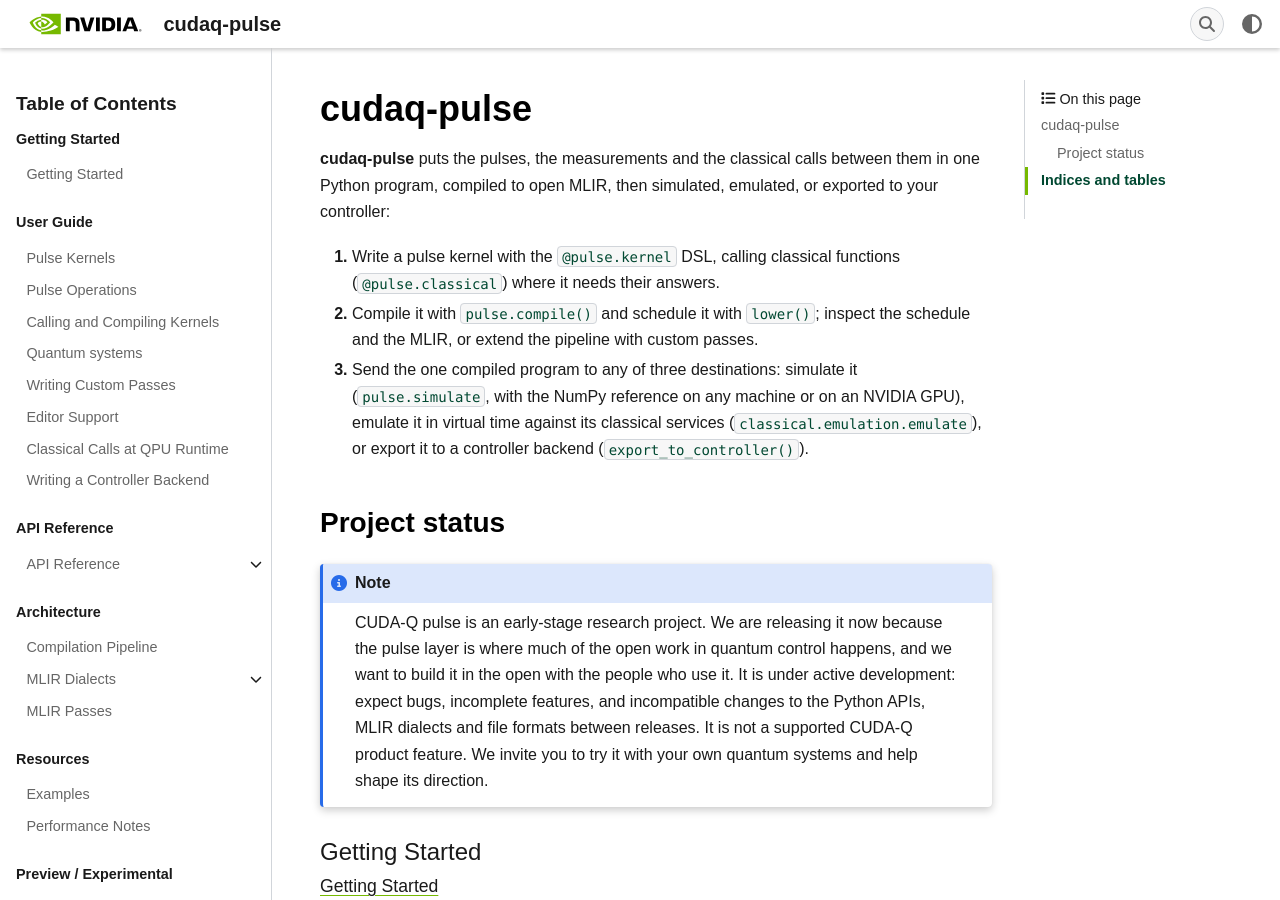
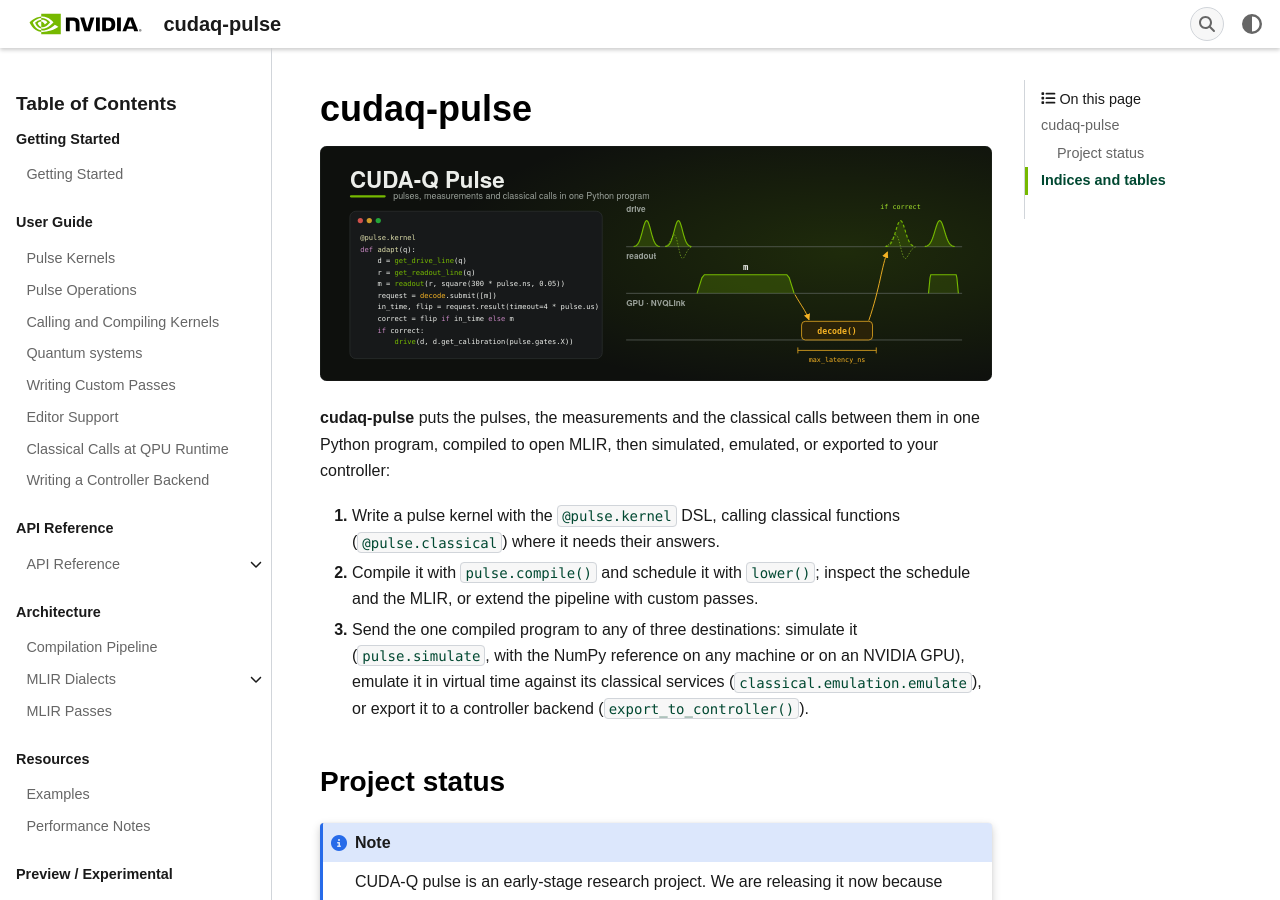
Before and after one commit to Arishsingh/cudaq-pulse, a Sphinx documentation site: the page built from docs/index.rst, in a window 1280 px wide and 900 px high. Built offline with Sphinx 7.4.7, drawn with Linux system fonts in a browser that asks for light colours; some web fonts are replaced; pages that are not in the unit, such as notebooks, are missing from menus; the version number could not be read and is left out.

Commit message:
Put the CUDA-Q Pulse banner on the docs landing page
The launch banner, a pulse kernel beside its drive, readout and GPU
timeline, now opens the landing page, and the site has a favicon of its
own: one Gaussian pulse over the green underline, on the banner's dark.
Both are hand-written SVGs with no editor metadata; the banner keeps
the launch drawing with half the path points, at 13 KB.
The banner is a dark card with its own background, so one file serves
the light and the dark theme.

Signed-off-by: A.M. Santana <anthonys@nvidia.com>

```diff
--- a/docs/conf.py
+++ b/docs/conf.py
@@ -26,6 +26,8 @@ myst_enable_extensions = [
 exclude_patterns = ["_build", "Thumbs.db", ".DS_Store"]
 
 html_theme = "nvidia_sphinx_theme"
+html_static_path = ["_static"]
+html_favicon = "_static/favicon.svg"
 
 html_theme_options = {
     "show_nav_level": 1,
--- a/docs/index.rst
+++ b/docs/index.rst
@@ -4,6 +4,11 @@
 
 cudaq-pulse
 ===========
+
+.. image:: _static/cudaq-pulse-banner.svg
+   :alt: CUDA-Q Pulse: a Python pulse kernel beside a timeline of drive, readout and GPU lanes. A readout result goes to a GPU decoder over NVQLink within a latency budget, and the answer conditions the next drive pulse.
+   :width: 100%
+   :class: mb-4
 
 **cudaq-pulse** puts the pulses, the measurements and the classical calls
 between them in one Python program, compiled to open MLIR, then simulated,
```
Also changed, not shown: docs/_static/cudaq-pulse-banner.svg (added), docs/_static/favicon.svg (added).
